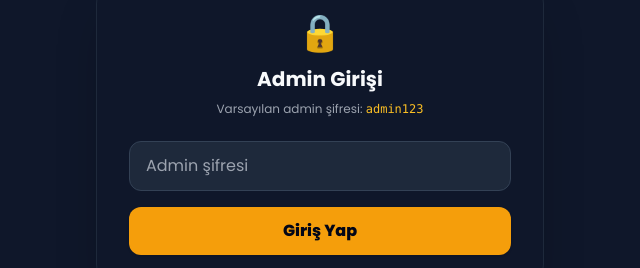
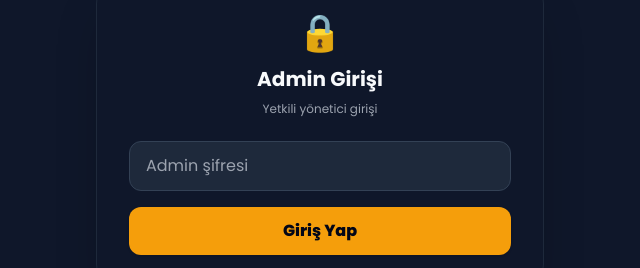
Before and after one commit to NeonWildDEV/yilbasi, a plain HTML site: page admin.html in a window 1280 px wide. Shown: the part 145-413 px from the top of the page, 320-960 px from the left. Drawn offline with nearby package versions, Linux system fonts and the light colour scheme; no server answers.

Commit message:
Admin arayüzünden şifre ipucu kaldırıldı

```diff
--- a/admin.html
+++ b/admin.html
@@ -40,7 +40,7 @@
         <div id="loginCard" class="max-w-md mx-auto bg-slate-900 border border-slate-800 p-8 rounded-3xl shadow-2xl text-center">
             <span class="text-4xl mb-3 inline-block">🔒</span>
             <h2 class="text-xl font-bold mb-2">Admin Girişi</h2>
-            <p class="text-xs text-gray-400 mb-6">Varsayılan admin şifresi: <code class="text-amber-400">admin123</code></p>
+            <p class="text-xs text-gray-400 mb-6">Yetkili yönetici girişi</p>
             <form id="adminLoginForm" class="space-y-4">
                 <input type="password" id="adminPasswordInput" placeholder="Admin şifresi" required
                        class="w-full px-4 py-3 rounded-xl bg-slate-800 border border-slate-700 text-white focus:outline-none focus:border-amber-400">
```
